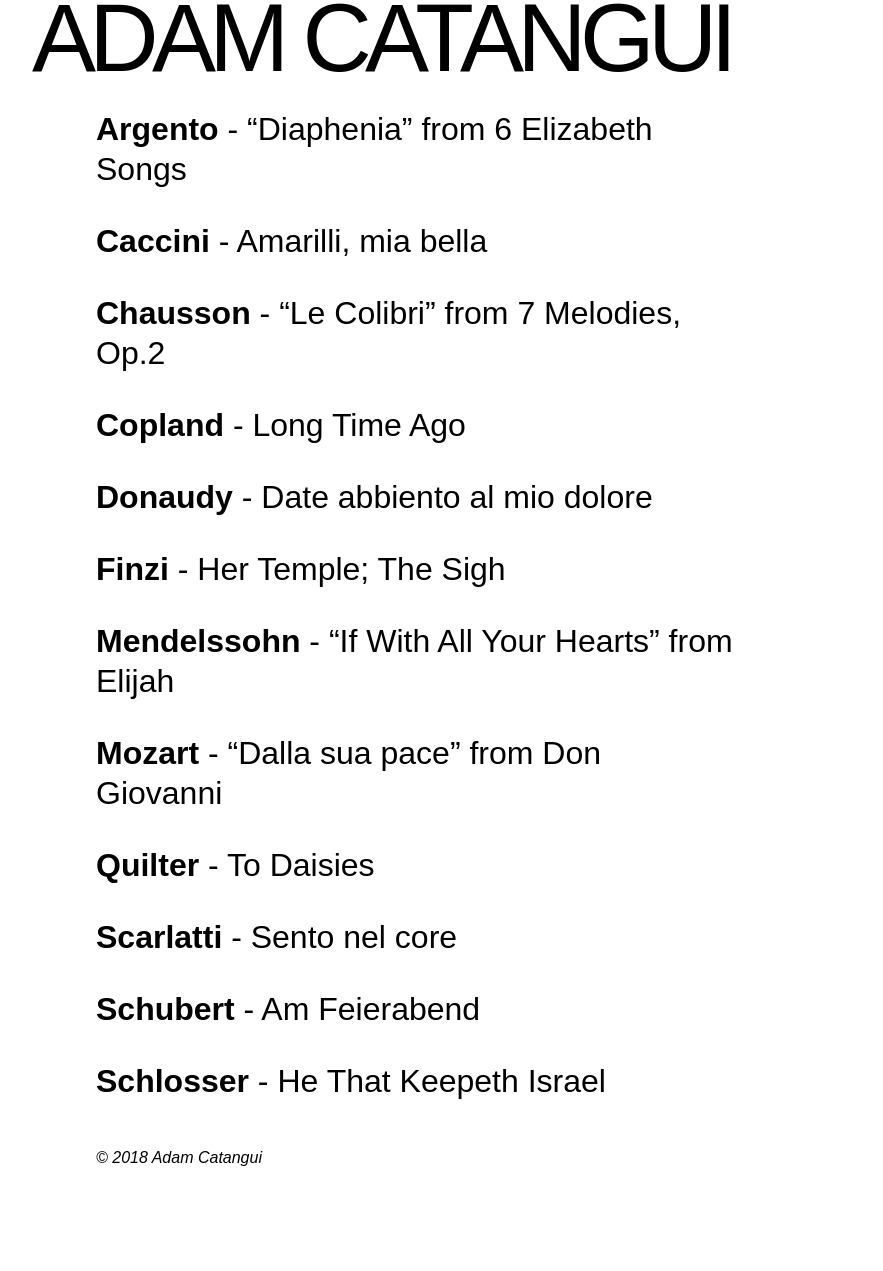
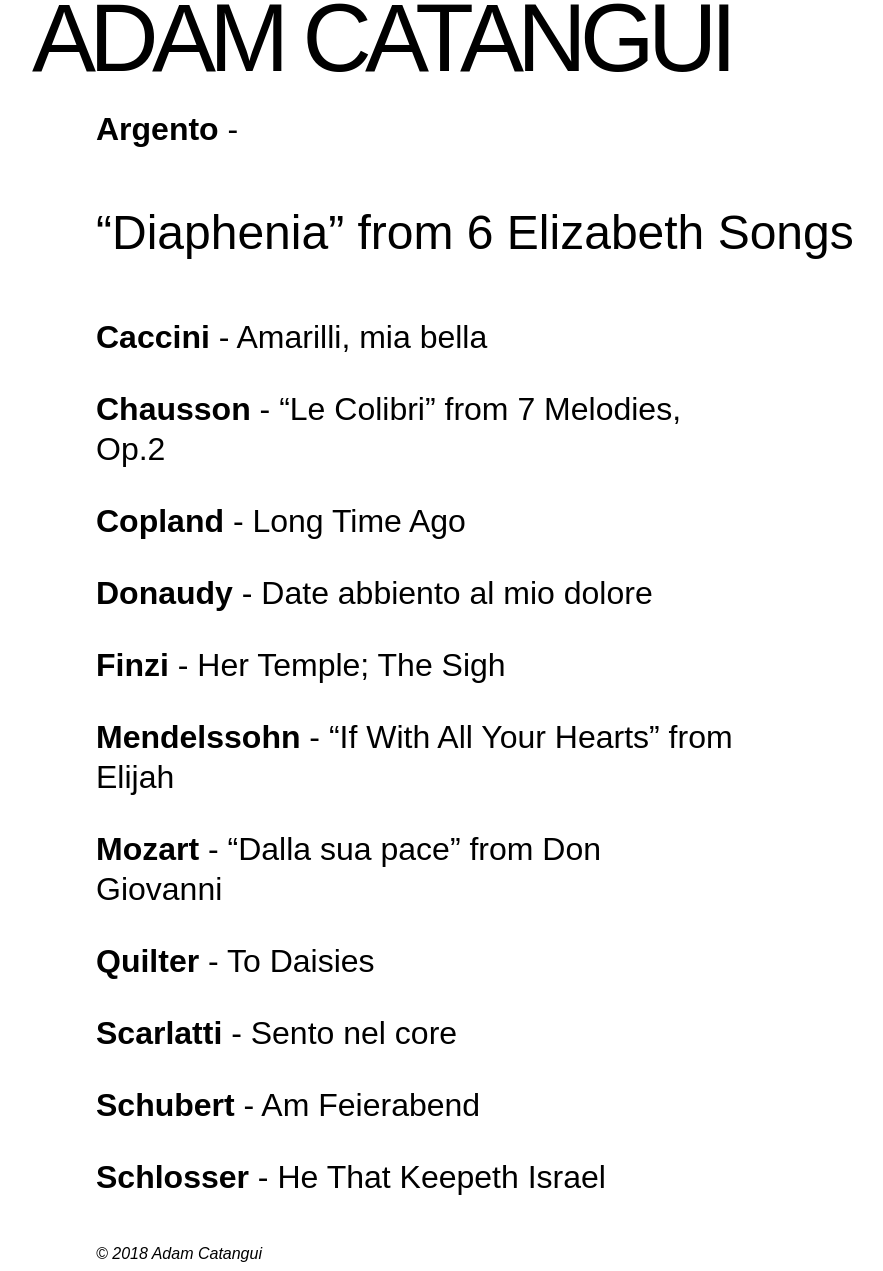
Before and after one commit to seancaat/adam, a Jekyll site: the page built from repertoire.md, in a window 1280 px wide. Shown: the whole page, without its empty margins (160-1043 px from the left). Built offline with Jekyll 4.4.1, drawn with Linux system fonts in a browser that asks for light colours; before the commit the page ends 1175 px from its top, so only the background shows below that.

```diff
--- a/repertoire.md
+++ b/repertoire.md
@@ -5,7 +5,7 @@ layout: default
 ---
 
 **Argento** -
-  “Diaphenia” from 6 Elizabeth Songs
+  - “Diaphenia” from 6 Elizabeth Songs
 
 **Caccini** - Amarilli, mia bella
 
```
